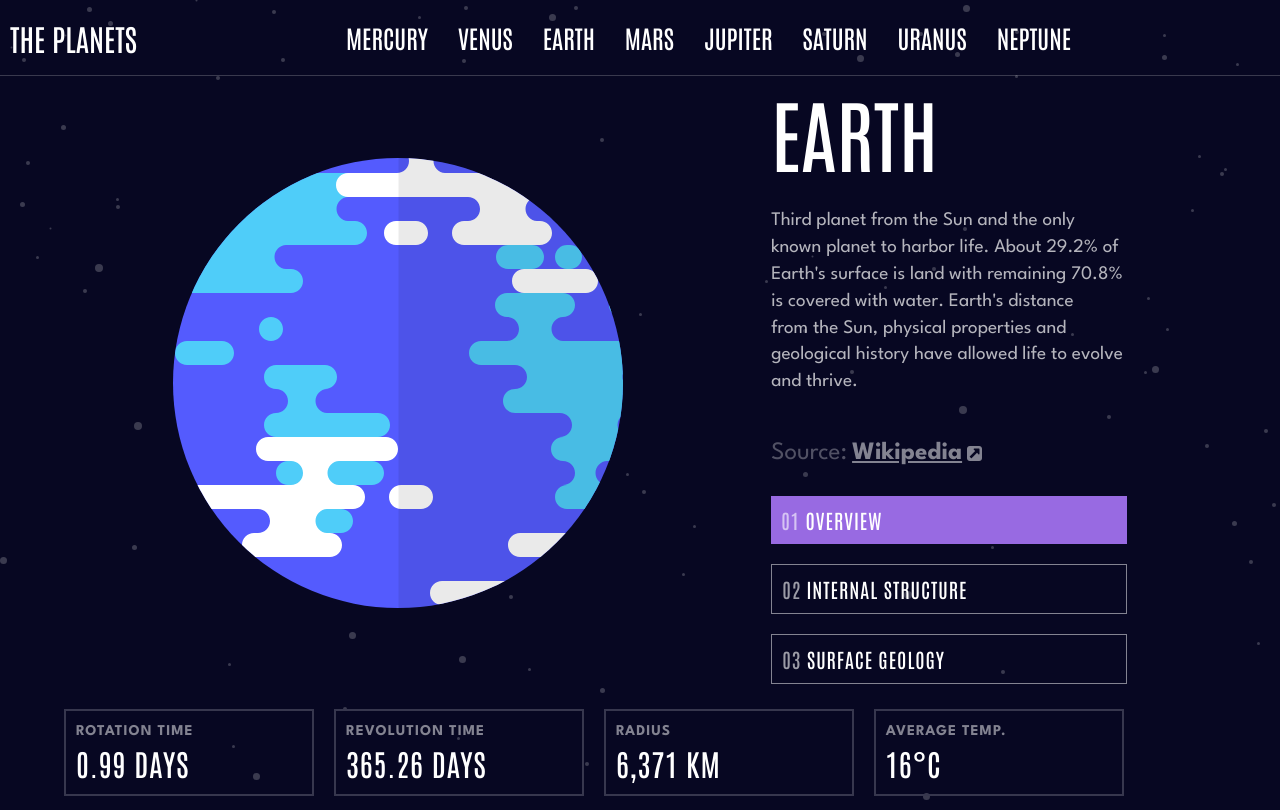
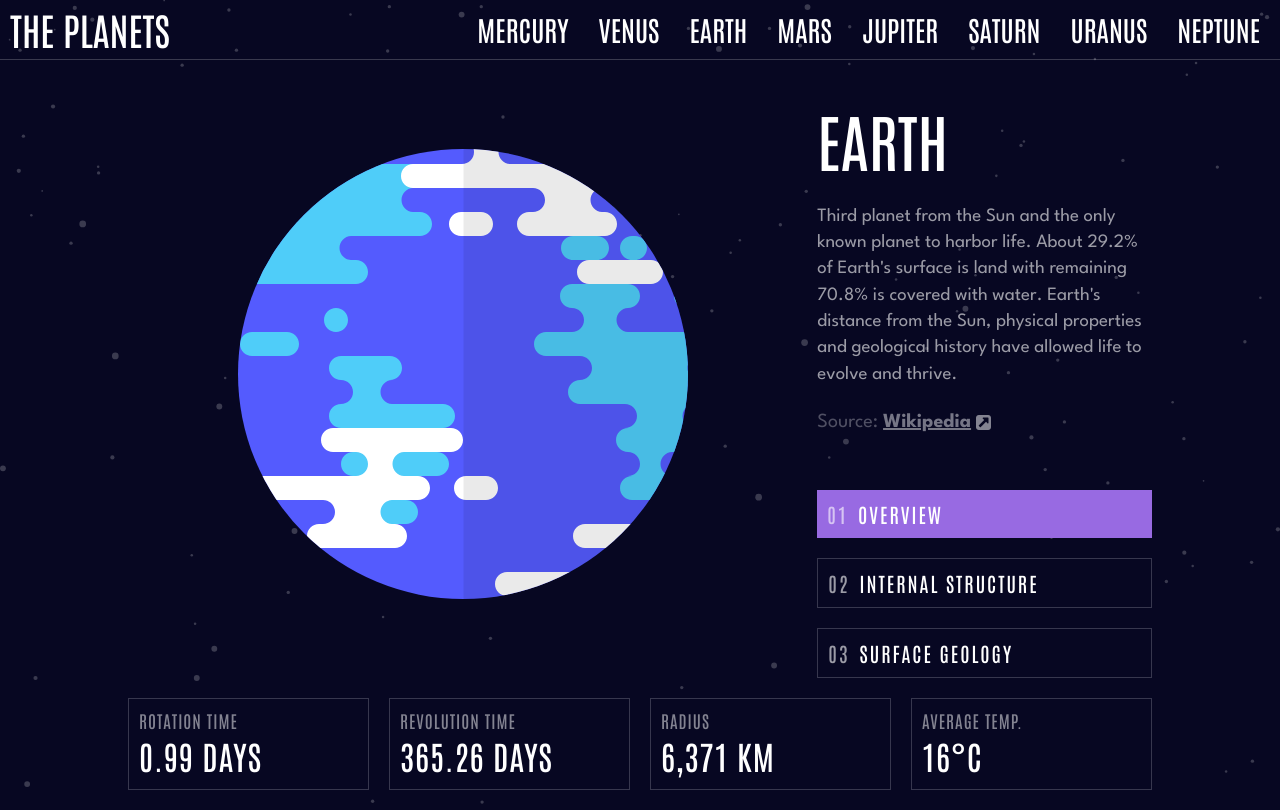
Before and after one commit to Ganesh-G0/planets, a plain HTML site: page index.html in a window 1280 px wide. Drawn offline with nearby package versions, Linux system fonts and the light colour scheme.

Commit message:
Add files via upload

```diff
--- a/index.html
+++ b/index.html
@@ -17,8 +17,9 @@
   <script defer src="tabs.js"></script>
 </head>
 <body>
+  <header>
     <nav id="desktop-nav">
-    <div><p class="brand">the planets</p></div>
+      <p class="brand">the planets</p>
       <ul class="nav-links">
       <li><a href="#">mercury</a></li>
       <li><a href="#">venus</a></li>
@@ -31,7 +32,7 @@
       </ul>
     </nav>
     <nav id="hamburger-nav">
-    <div><p class="brand">the planets</p></div>
+    <p class="brand">the planets</p>
     <div class="hamburger-menu">
       <div class="hamburger-icon" onclick="toggleMenu()">
         <span></span>
@@ -106,12 +107,19 @@
       </ul>
     </div>
     </nav>
+  </header>
   <main>
-    <header>
-      <button id="overview-btn" class="active header-btn" value="overview" ><span>01</span> overview</button>
-      <button id="structure-btn" class="header-btn" value="structure"><span>02</span> structure</button>
-      <button id="surface-btn" class="header-btn" value="surface"><span>03</span> surface</button>
-    </header>
+    <div class="btn-div">
+      <button id="overview-btn" class="active btn" value="overview" >
+        <span>01</span><p>overview</p>
+      </button>
+      <button id="structure-btn" class="btn" value="structure">
+        <span>02</span><p>structure</p>
+      </button>
+      <button id="surface-btn" class="btn" value="surface">
+        <span>03</span><p>surface</p>
+      </button>
+    </div>
     <div class="img-div">
         <img id="overview-img" class="hero-img spin" src="./assets/planet-earth.svg" alt="earth">
         <img id="structure-img" class="hero-img spin d-none" src="./assets/planet-earth-internal.svg" alt="earth internal">
--- a/styles.css
+++ b/styles.css
@@ -39,6 +39,8 @@ body {
   color: hsl(var(--white));
   background-color: hsl(var(--dark-blue));
   background-image: url(./assets/background-stars.svg);
+  background-repeat: no-repeat;
+  background-size: cover;
 }
 h1,
 h2 {
@@ -70,16 +72,21 @@ li {
   list-style: none;
 }
 /* --------------------------------------------------------Nav */
+header {
+  width: 100%;
+  height: 100%;
+}
 nav {
   margin: 0;
   padding: 0;
+  height: 100%;
   width: 100%;
   font-family: var(--ff-anton);
   background-color: transparent;
   border-bottom: 1px solid rgba(255, 255, 255, 0.2);
 }
 .brand {
-  font-size: 3rem;
+  font-size: calc(2.5rem + 1dvw);
   padding-left: 1rem;
   text-transform: uppercase;
   font-family: "Antonio", sans-serif;
@@ -90,12 +97,15 @@ nav {
 #desktop-nav {
   display: none;
 }
+#hamburger-nav {
+  padding: 1rem;
+}
 .hamburger-icon {
   top: 0;
   right: 0;
   position: absolute;
-  width: 3rem;
-  height: 2rem;
+  width: calc(3rem + 1dvw);
+  height: calc(1.5rem + 1dvh);
   cursor: pointer;
   margin: 1.5rem 1rem;
   display: flex;
@@ -104,7 +114,8 @@ nav {
   background-color: hsl(var(--dark-blue));
 }
 .hamburger-icon span {
-  height: 2px;
+  height: .4rem;
+  border-radius: .5rem;
   z-index: 10;
   background-color: hsl(var(--white));
   transition: all 0.3s ease-in-out;
@@ -175,7 +186,7 @@ nav {
 .greaterThan-icon {
   width: 1rem;
 }
-/* ---------------------------------------------------------Mobile Nav */
+/* -------------------------------------Mobile Nav */
 @media (hover: hover) {
   .menu-links > li:nth-child(1) > a:hover {
     border-color: hsl(var(--light-cyan));
@@ -235,11 +246,12 @@ main {
   display: grid;
   text-align: center;
   align-items: center;
+  margin: 0 auto 2rem;
   grid-template-columns: 1fr;
-  grid-template-areas: "head" "img" "txt" "info";
+  grid-template-areas: "btn-div" "img" "txt" "info";
 }
-header {
-  grid-area: head;
+.btn-div {
+  grid-area: btn-div;
 }
 .img-div {
   grid-area: img;
@@ -250,57 +262,60 @@ header {
 .info-div {
   grid-area: info;
 }
-/* ----------------------------------------------overview header */
-header {
+/* ----------------------------------------------overview .btn-div */
+.btn-div {
   gap: 1rem;
   display: flex;
   align-items: center;
   justify-content: space-around;
   border-bottom: 1px solid rgba(255, 255, 255, 0.2);
 }
-header > button {
+.btn-div > button {
   border: 0;
   padding: 1rem;
-  font-size: 2.5rem;
+  font-size: calc(1.2rem + 1dvw);
+  letter-spacing: .2rem;
   text-transform: uppercase;
+  font-family: var(--ff-league);
   font-family: var(--ff-anton);
-  background-color: transparent;
-  color: hsl(var(--white));
+  background-color: hsl(var(--dark-blue));
+  color: hsl(var(--white) / .5);
   border-bottom: 4px solid transparent;
   cursor: pointer;
 }
-header > button > span {
+.btn-div > button > span {
   display: none;
 }
-header > button.active {
+.btn-div > button.active {
+  color: hsl(var(--white));
   border-bottom: 4px solid hsl(var(--dark-purple));
 }
-header > button:hover {
+.btn-div > button:hover {
   border-color: hsl(var(--light-gray-blue));
 }
 /* ----------------------------------------------planet specific color */
-header.mercury > button.active {
+.btn-div.mercury > button.active {
   border-color: hsl(var(--light-cyan));
 }
-header.venus > button.active {
+.btn-div.venus > button.active {
   border-color: hsl(var(--light-orange));
 }
-header.earth > button.active {
+.btn-div.earth > button.active {
   border-color: hsl(var(--dark-purple));
 }
-header.mars > button.active {
+.btn-div.mars > button.active {
   border-color: hsl(var(--dark-orange));
 }
-header.jupiter > button.active {
+.btn-div.jupiter > button.active {
   border-color: hsl(var(--dark-orange));
 }
-header.saturn > button.active {
+.btn-div.saturn > button.active {
   border-color: hsl(var(--dark-orangered));
 }
-header.uranus > button.active {
+.btn-div.uranus > button.active {
   border-color: hsl(var(--dark-cyan));
 }
-header.neptune > button.active {
+.btn-div.neptune > button.active {
   border-color: hsl(var(--dark-lightblue));
 }
 /* -------------------------------------img div*/
@@ -359,29 +374,28 @@ header.neptune > button.active {
   margin: auto;
 }
 .planet-text > .title {
-  font-size: 6rem;
-  font-weight: 100;
   text-transform: uppercase;
+  font-size: calc(5rem + 1dvw);
   font-family: var(--ff-anton);
 }
 .planet-text > .description {
   max-width: 62ch;
-  text-wrap: pretty;
-  font-size: 1.5rem;
-  color: hsl(var(--white) / 0.7);
+  text-wrap: stable;
+  font-size: calc(1.1rem + 1dvw);
+  color: hsl(var(--white) / 0.6);
   font-family: var(--ff-league);
 }
 #planet-source {
-  font-family: var(--ff-league);
-  text-transform: capitalize;
   display: flex;
   gap: 0.5rem;
-  font-size: 2.5rem;
   font-weight: 100;
-  color: hsl(var(--light-gray) / 0.6);
+  text-transform: capitalize;
+  font-family: var(--ff-league);
+  font-size: 2rem;
+  color: hsl(var(--light-gray) / 0.59);
 }
 #planet-source > a {
-  color: hsl(var(--light-gray));
+  color: hsl(var(--light-gray) / .9);
   font-weight: 700;
   display: flex;
   align-items: center;
@@ -398,11 +412,13 @@ header.neptune > button.active {
   width: 90%;
   gap: 0.8rem;
   margin: 0 auto 2rem;
+  align-items: center;
 }
 .info-div > li {
   width: 100%;
-  font-size: 1.5rem;
-  font-weight: 600;
+  font-size: 1.2rem;
+  font-size: calc(1.2rem + .4dvw);
+  font-weight: 100;
   padding: 1rem 2rem;
   letter-spacing: 0.1rem;
   text-transform: uppercase;
@@ -410,14 +426,16 @@ header.neptune > button.active {
   align-items: center;
   justify-content: space-between;
   color: hsl(var(--light-gray));
+  background-color: hsl(var(--dark-blue));
   font-family: var(--ff-league);
-  border: 2px solid hsl(var(--light-gray-blue));
+  font-family: var(--ff-anton);
+  border: 1px solid hsl(var(--light-gray-blue));
 }
 .info-div > li > span {
   font-size: 2rem;
+  font-size: calc(2rem + 1dvw);
   font-weight: 100;
   color: hsl(var(--white));
-  font-family: var(--ff-anton);
 }
 /* -------------------------------------Tablet */
 @media (min-width: 768px) {
@@ -426,9 +444,8 @@ header.neptune > button.active {
   }
   #desktop-nav {
     display: flex;
+    flex-direction: column;
     align-items: center;
-    flex-direction: column;
-    justify-content: center;
     justify-content: space-between;
     background-color: transparent;
     font-size: 2rem;
@@ -440,16 +457,15 @@ header.neptune > button.active {
     align-items: center;
     justify-content: space-between;
     text-transform: uppercase;
-    font-size: 1.5rem;
-    margin: 2rem auto;
+    margin: 2rem;
   }
   .nav-links a {
+    font-size: calc(1.5rem + 1dvw);
     padding: 0.5rem 1rem;
     color: hsl(var(--white));
     border-top: 5px solid transparent;
     transition: all ease-in 200ms;
   }
-  /* --------------------------------------------------------Desktop Nav */
   @media (hover: hover) {
     body.mercury .nav-links a:hover {
       border-color: hsl(var(--light-cyan));
@@ -503,74 +519,79 @@ header.neptune > button.active {
     }
   }
   main {
-    column-gap: 4rem;
-    width: 90%;
+    gap: 4rem;
+    max-width: 90%;
     min-height: 90dvh;
     align-items: center;
+    align-items: end;
+    justify-content: start;
     grid-template-columns: 1.5fr 1fr;
-    grid-template-areas: "img img" "txt head" "info info";
+    grid-template-areas: "img img" "txt btn-div" "info info";
   }
-  header {
+  .btn-div {
     gap: 2rem;
     border: 0;
     align-items: center;
     justify-content: end;
     flex-direction: column;
   }
-  header > button {
+  .btn {
+    gap: 1rem;
+    display: flex;
+    align-items: center;
+  }
+  .btn-div > button {
     width: 100%;
     font-size: 2rem;
     text-align: left;
-    font-weight: 100;
-    letter-spacing: 0.1rem;
-    font-family: var(--ff-anton);
-    border: 1px solid hsl(var(--light-gray));
+    font-weight: 500;
+    color: hsl(var(--white));
+    border: 1px solid hsl(var(--light-gray-blue) );
   }
-  header > button:nth-child(2) span::after {
-    content: "internal";
-    margin-left: 0.5rem;
-    color: hsl(var(--white));
+  .btn-div > button > span {
+    color: hsl(var(--light-gray));
   }
-  header > button:nth-child(3)::after {
-    content: "geology";
-    margin-left: 0.5rem;
-    color: hsl(var(--white));
+  .btn-div > button:nth-child(2) > p::before {
+    content: "internal ";
   }
-  header > button > span {
+  .btn-div > button:nth-child(3) p::after {
+    content: " geology";
+  }
+  .btn-div > button > span {
     display: inline-block;
     color: hsl(var(--white) / 0.6);
   }
-  header > button.active {
+  .btn-div > button.active {
     border: 0;
     background-color: hsl(var(--dark-purple));
   }
-  header > button:hover {
+  .btn-div > button:hover {
     border: 0;
     background-color: hsl(var(--light-gray-blue));
   }
   /* ----------------------------------------------planet specific color */
-  header.mercury > button.active {
+  .btn-div.mercury > button.active {
     background-color: hsl(var(--light-cyan));
   }
-  header.venus > button.active {
+  .btn-div.venus > button.active {
     background-color: hsl(var(--light-orange));
   }
-  header.earth > button.active {
+  .btn-div.earth > button.active {
     background-color: hsl(var(--dark-purple));
   }
-  header.mars > button.active {
+  .btn-div.mars > button.active {
     background-color: hsl(var(--dark-orange));
   }
-  header.jupiter > button.active {
+  .btn-div.jupiter > button.active {
     background-color: hsl(var(--dark-orange));
   }
-  header.saturn > button.active {
+  .btn-div.saturn > button.active {
     background-color: hsl(var(--dark-orangered));
   }
-  header.uranus > button.active {
+  .btn-div.uranus > button.active {
     background-color: hsl(var(--dark-cyan));
   }
-  header.neptune > button.active {
+  .btn-div.neptune > button.active {
     background-color: hsl(var(--dark-lightblue));
   }
   /* ----------------------------------------------planet specific size */
@@ -606,16 +627,14 @@ header.neptune > button.active {
     flex-direction: column;
     justify-content: center;
     align-items: start;
-    gap: 4rem;
+    gap: 2rem;
   }
   .planet-text {
     align-items: start;
   }
-  .planet-text > .title {
-    font-size: 8rem;
-  }
   .planet-text > .description {
-    font-size: 1.92rem;
+    font-size: 2rem;
+    font-size: calc(1.5rem + .3dvw);
   }
   .info-div {
     display: flex;
@@ -629,72 +648,74 @@ header.neptune > button.active {
     flex-direction: column;
     padding: 1rem;
   }
-  .info-div li span {
-    font-size: 3rem;
-  }
 }
-
+/* --------------------------------------------------------Desktop Nav */
 @media (min-width: 1024px) {
   #desktop-nav {
     flex-direction: row;
+    justify-content: space-between;
+  }
+  .nav-links {
+    margin: 1rem;
   }
   .nav-links li a {
-    font-size: 2.5rem;
-    padding-top: 1.5rem;
+    padding-top: .5rem;
   }
   main {
-    min-height: 90dvh;
-    max-width: 1200px;
+    margin: 1rem auto 2rem;
     align-items: center;
-    grid-template-columns: 1.5fr 1fr;
-    grid-template-rows: 1fr 0.5fr;
+    justify-content: start;
+    justify-content: center;
+    grid-template-columns: 2fr 1fr;
+    grid-template-rows: 1fr .5fr .2fr;
+    gap: 2rem;
     grid-template-areas:
       "img txt"
-      "img head"
+      "img btn-div"
       "info info";
   }
   .text-div,
-  header,
-  .info-div {
+  .btn-div,
+  .info-div, .img-div {
     margin: 0;
-  }
-  .text-div,
-  header {
-    width: 80%;
-  }
-  .info-div {
-    width: 92%;
+    padding: 0;
+    height: 100%;
+    width: 100%;
   }
   /* ----------------------------------------------planet specific size */
   .img-div.mercury > img {
-    max-width: 290px;
+    max-width: 29rem;
   }
   .img-div.venus > img {
-    max-width: 400px;
+    max-width: 40rem;
   }
   .img-div.earth > img {
-    max-width: 450px;
+    max-width: 45rem;
   }
   .img-div.mars > img {
-    max-width: 336px;
+    max-width: 33.6rem;
   }
   .img-div.jupiter > img {
-    max-width: 582px;
+    max-width: 58.2rem;
   }
   .img-div.saturn > img {
-    max-width: 666.09px;
+    max-width: 66.609rem;
   }
   .img-div.saturn > img {
-    max-width: 600px;
+    max-width: 60rem;
   }
   .img-div.uranus > img {
-    max-width: 458px;
+    max-width: 45.8rem;
   }
   .img-div.neptune > img {
-    max-width: 450px;
+    max-width: 45rem;
   }
 }
-
+@media (min-width:1200px) {
+  main {
+    max-width: 80%;
+  }
+}
 .d-none {
   display: none;
 }
--- a/tabs.js
+++ b/tabs.js
@@ -11,9 +11,7 @@ $(document).ready(() => {
   $('#structure-btn').removeClass('active');
   $('#surface-btn').removeClass('active');
 
-  $(".header-btn").click(function (e) {
-    const input = e.target.value;
-    if (input === "overview") {
+  $("#overview-btn").click(() => {
       $('#overview-btn').addClass('active');
       $('#structure-btn').removeClass('active');
       $('#surface-btn').removeClass('active');
@@ -21,7 +19,9 @@ $(document).ready(() => {
       $("#overview-img").removeClass('d-none');
       $("#structure-img").addClass('d-none');
       $("#surface-img").addClass('d-none');
-    } else if (input === "structure") {
+  });
+
+  $("#structure-btn").click(() => {
     $('#overview-btn').removeClass('active');
     $('#structure-btn').addClass('active');
     $('#surface-btn').removeClass('active');
@@ -29,16 +29,18 @@ $(document).ready(() => {
     $("#overview-img").addClass('d-none');
     $("#structure-img").removeClass('d-none');
     $("#surface-img").addClass('d-none');
+  });
 
-    } else if (input === "surface") {
+  $("#surface-btn").click(() => {
   $('#overview-btn').removeClass('active');
   $('#structure-btn').removeClass('active');
   $('#surface-btn').addClass('active');
+
   $("#overview-img").removeClass('d-none');
   $("#structure-img").addClass('d-none');
   $("#surface-img").removeClass('d-none');
-    }
   });
+
   $("li a").click((e) => {
     const planet = (e.target.innerText).toLowerCase();
       console.log(planet);
```
Lines whose indentation alone changed are shown as unchanged.
